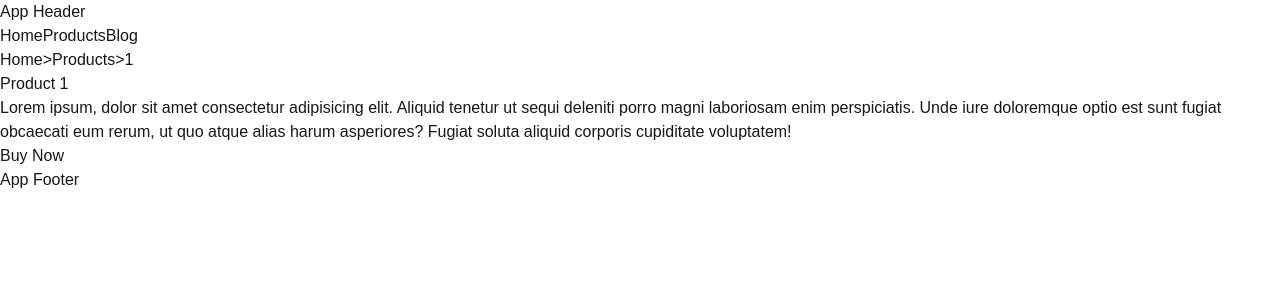
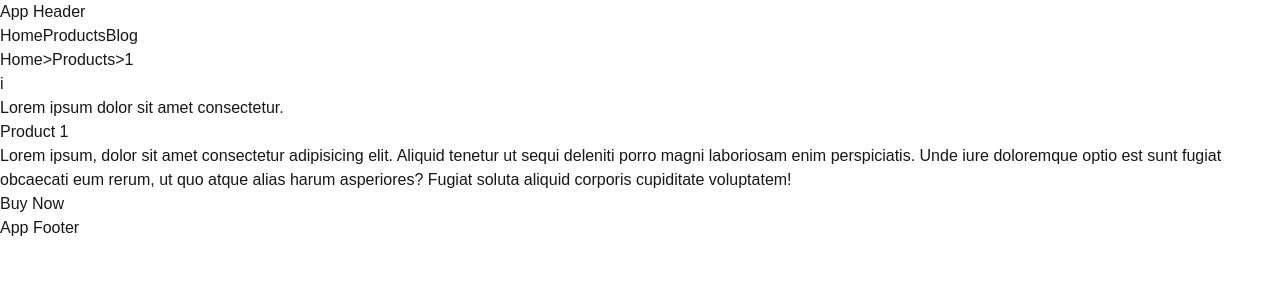
Before and after one commit to itsDonya/next-practice, a Next.js app: page /products/1 in a window 1280 px wide. Shown: the top 300 px of the page. Built offline with nearby package versions, Linux system fonts and the light colour scheme.

Commit message:
feat: create loading specifically for product data section, not the entire page

```diff
--- a/src/app/products/[id]/loading.js
+++ b/src/app/products/[id]/loading.js
@@ -1,7 +1,9 @@
+"use client";
+
 import React from "react";
 
 function SingleProductLoading() {
-  return <div>loading product data ...</div>;
+  return <p className="text-2xl text-neutral-600 animate-pulse">Loading...</p>;
 }
 
 export default SingleProductLoading;
--- a/src/app/products/[id]/page.js
+++ b/src/app/products/[id]/page.js
@@ -1,4 +1,6 @@
-import React from "react";
+import React, { Suspense } from "react";
+
+import Loading from "./loading";
 
 export function generateMetadata({ params }) {
   const id = params.id;
@@ -9,8 +11,24 @@ export function generateMetadata({ params }) {
   };
 }
 
-async function ProductSinglePage({ params }) {
-  const product = await new Promise((resolve, reject) => {
+function ProductSinglePage({ params }) {
+  const Alert = () => {
+    return (
+      <div className="w-full p-4 bg-slate-100 flex items-center justify-start gap-4 border-2 border-slate-300 rounded-md">
+        {/* icon */}
+        <div className="size-6 aspect-square bg-slate-400 flex items-center justify-center rounded-full">
+          <span className="text-sm text-white font-mono">i</span>
+        </div>
+
+        {/* text */}
+        <p className="text-slate-400">
+          Lorem ipsum dolor sit amet consectetur.
+        </p>
+      </div>
+    );
+  };
+  const Product = async () => {
+    const productData = await new Promise((resolve, reject) => {
       setTimeout(() => {
         resolve({
           id: params.id,
@@ -23,13 +41,26 @@ async function ProductSinglePage({ params }) {
 
     return (
       <div className="flex flex-col items-start justify-start gap-4">
-      <h1 className="text-3xl text0neutral-400 font-bold">{product.title}</h1>
-      <p className="lg:w-2/5 text-neutral-600">{product.description}</p>
+        <h1 className="text-3xl text0neutral-400 font-bold">
+          {productData.title}
+        </h1>
+        <p className="lg:w-2/5 text-neutral-600">{productData.description}</p>
         <button className="px-4 py-2 text-sm text-white bg-slate-500 rounded-md hover:brightness-125 transition-all">
           Buy Now
         </button>
       </div>
     );
+  };
+
+  return (
+    <div className="w-full flex flex-col items-start justify-start gap-8">
+      <Alert />
+
+      <Suspense fallback={<Loading />}>
+        <Product />
+      </Suspense>
+    </div>
+  );
 }
 
 export default ProductSinglePage;
```
Lines whose indentation alone changed are shown as unchanged.
